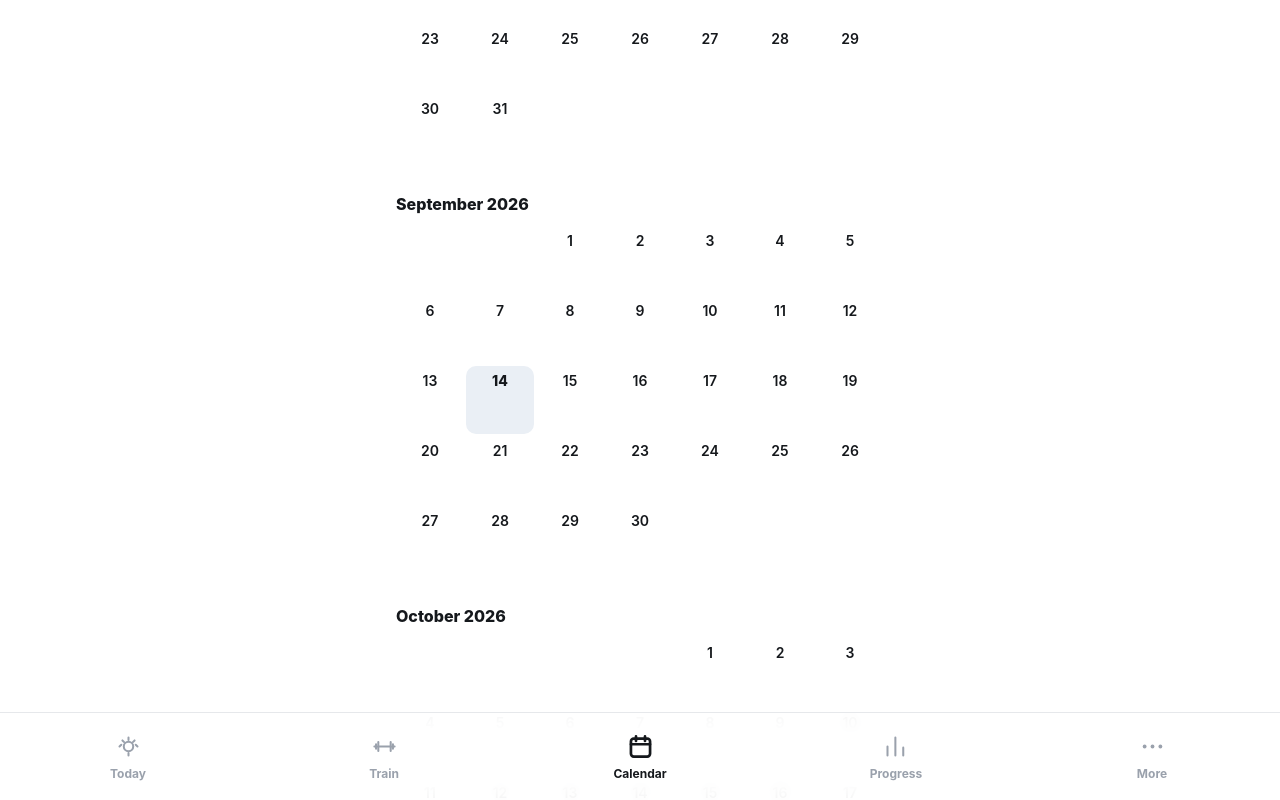
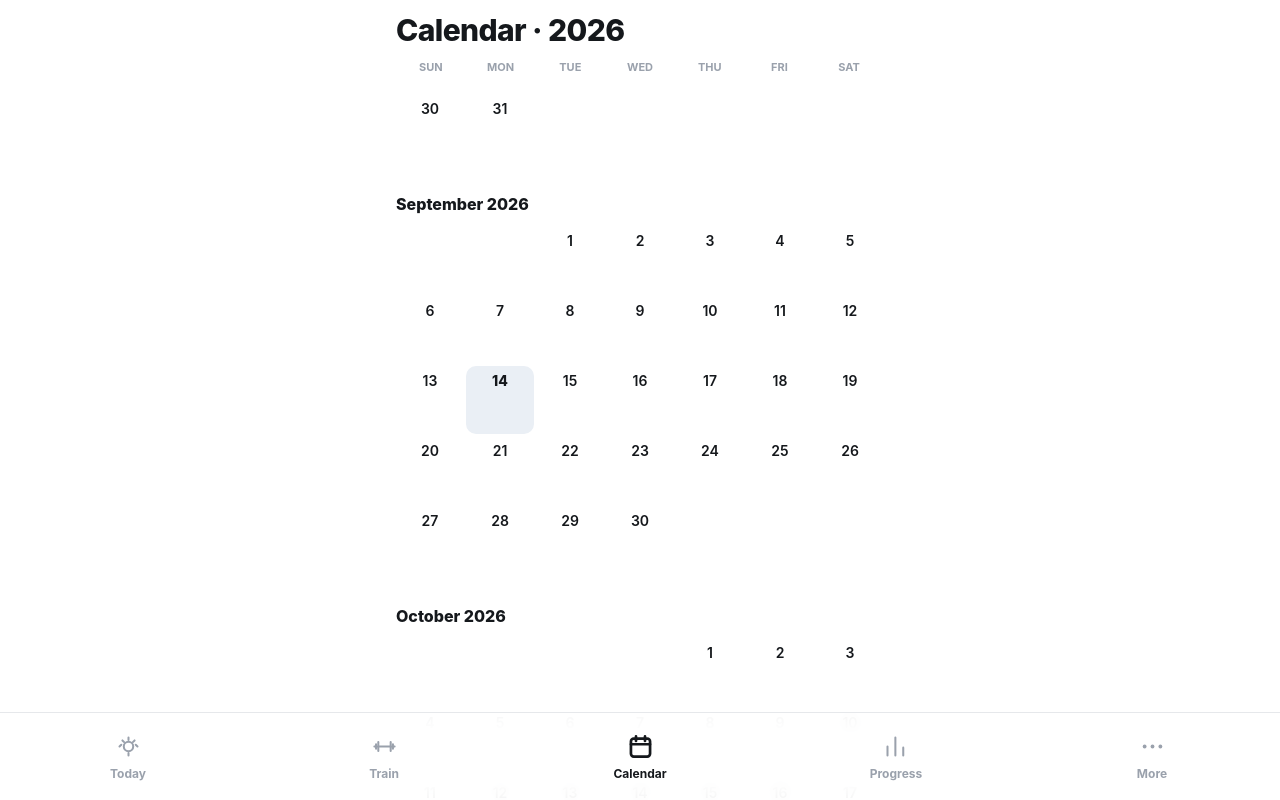
Before and after one commit to Samuel-DeSantis/Fitlog, a website: page index.html in a window 1280 px wide. Both pictures are taken after a click on the button "Calendar". Shown: the part 2540-3340 px from the top of the page. Drawn offline with Linux system fonts and the light colour scheme.

Commit message:
updating calendar header

```diff
--- a/css/styles.css
+++ b/css/styles.css
@@ -644,6 +644,22 @@ button:disabled { opacity: 0.5; cursor: default; }
 /* ---------------------------------------------
    Calendar — vertical scroll of stacked months
 --------------------------------------------- */
+
+/* Pinned to the top of the viewport while the month grid scrolls
+   underneath it — an opaque background so scrolled-past dates disappear
+   cleanly behind it rather than showing through. */
+.calendar-sticky-header {
+  position: sticky;
+  top: 0;
+  z-index: 5;
+  background: var(--bg);
+  padding-top: var(--space-3);
+}
+
+.calendar-sticky-header .view-header {
+  margin-bottom: var(--space-3);
+}
+
 .calendar-month-heading {
   font-size: 16px;
   font-weight: 800;
--- a/js/views/calendar.js
+++ b/js/views/calendar.js
@@ -50,8 +50,10 @@ App.views = App.views || {};
       .join('');
 
     container.innerHTML = `
-      <div class="view-header"><h1>Calendar · ${currentYear}</h1></div>
-      <div class="calendar-weekdays">${weekdayLabels.map(d => `<span>${d}</span>`).join('')}</div>
+      <div class="calendar-sticky-header">
+        <div class="view-header"><h1>Calendar · ${currentYear}</h1></div>
+        <div class="calendar-weekdays">${weekdayLabels.map(d => `<span>${d}</span>`).join('')}</div>
+      </div>
       <div class="calendar-scroll" id="calendar-scroll">${monthBlocksHtml}</div>
     `;
 
```
Also changed, not shown: tests/manual-workflows-calendar.dom.test.js (+17 -0 lines).
